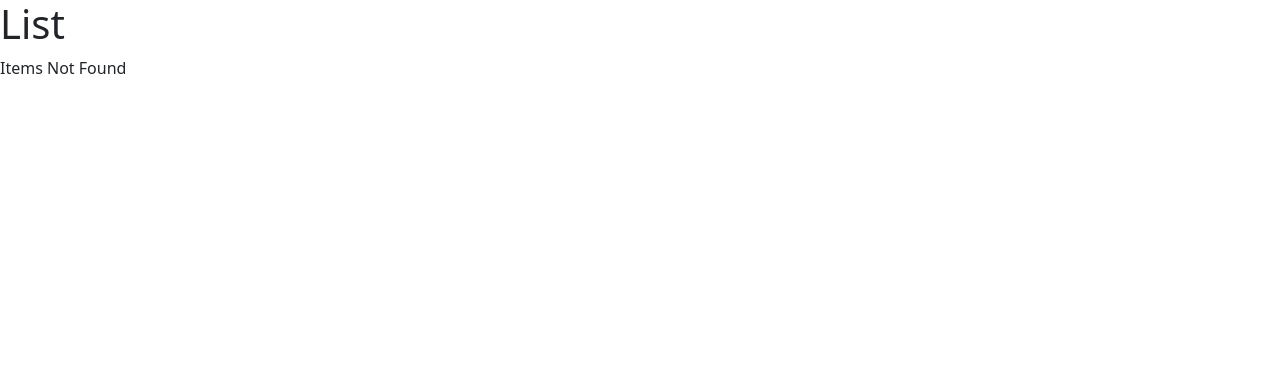
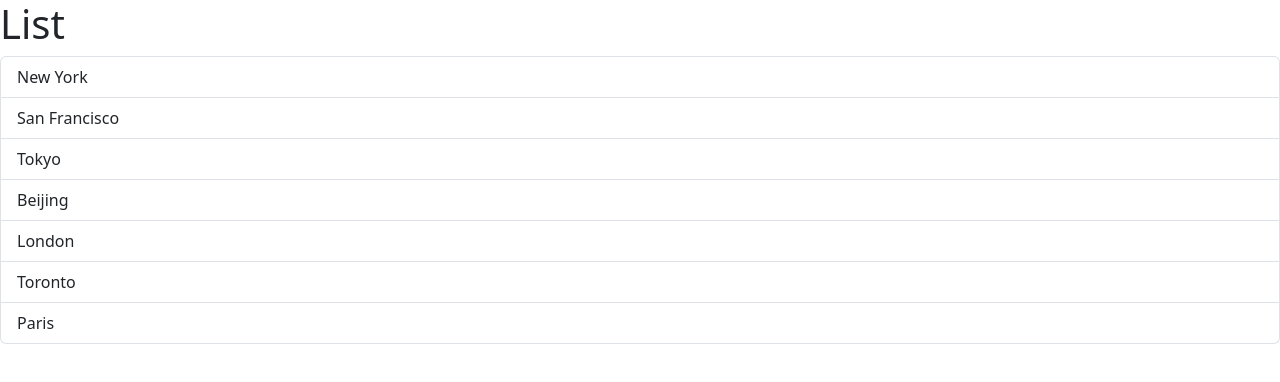
Before and after one commit to CypherO2/RandomBSReact, a React (Vite) app in the folder react-proj-1/: page / in a window 1280 px wide. Before the commit this address had no page. Shown: the top 382 px of the page. Built offline with nearby package versions, Linux system fonts and the light colour scheme.

Commit message:
Event Handling

```diff
--- a/react-proj-1/src/Components/ListGroup.tsx
+++ b/react-proj-1/src/Components/ListGroup.tsx
@@ -1,3 +1,5 @@
+import { MouseEvent } from "react";
+
 function ListGroup() {
   let items = [
     "New York",
@@ -8,7 +10,9 @@
     "Toronto",
     "Paris",
   ];
-  items = [];
+
+  //Event Handler
+  const handleClick = (event: MouseEvent) => console.log(event);
 
   //IRL Items Have Properties E.G. 'ID'
   return (
@@ -16,8 +20,12 @@
       <h1>List</h1>
       {items.length === 0 && <p>Items Not Found</p>}
       <ul className="list-group">
-        {items.map((item) => (
-          <li key={item} className="list-group-item">
+        {items.map((item, index) => (
+          <li
+            key={item}
+            className="list-group-item"
+            onClick={handleClick}
+          >
             {item}
           </li>
         ))}
```
